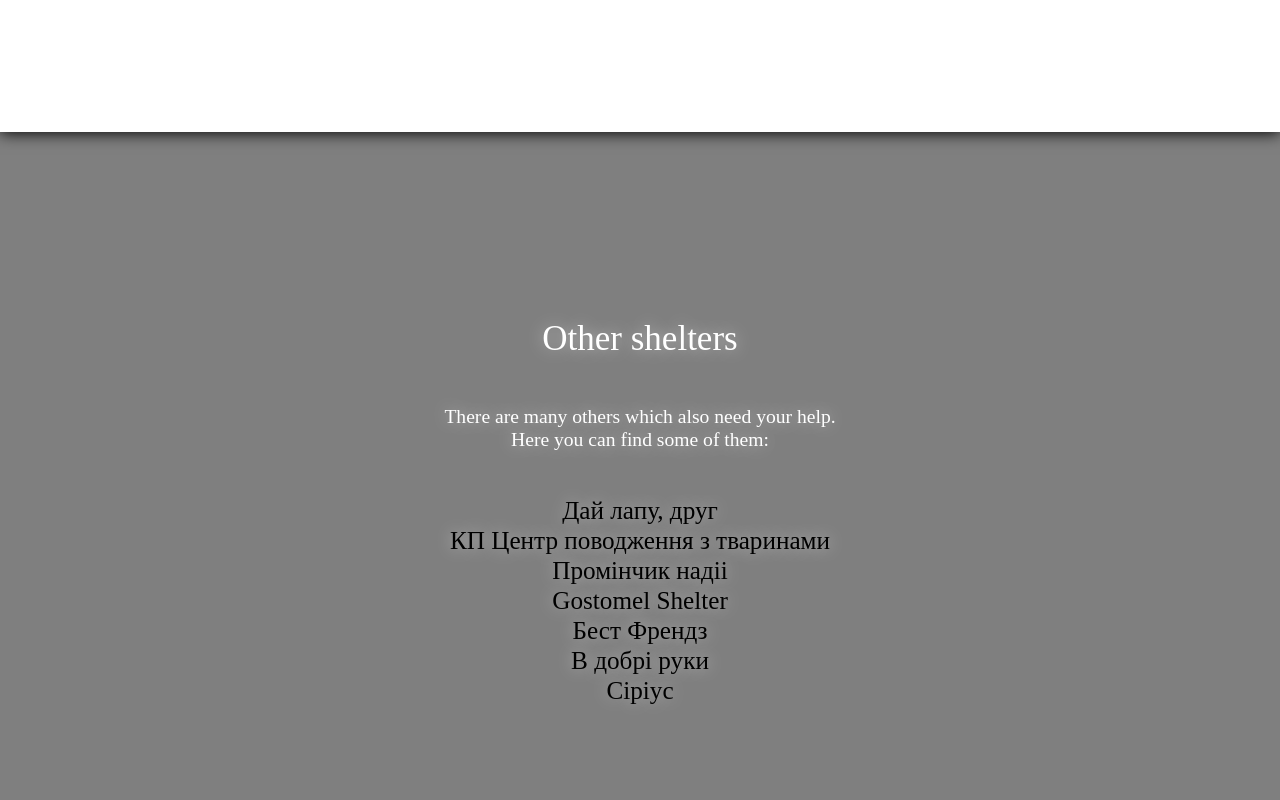
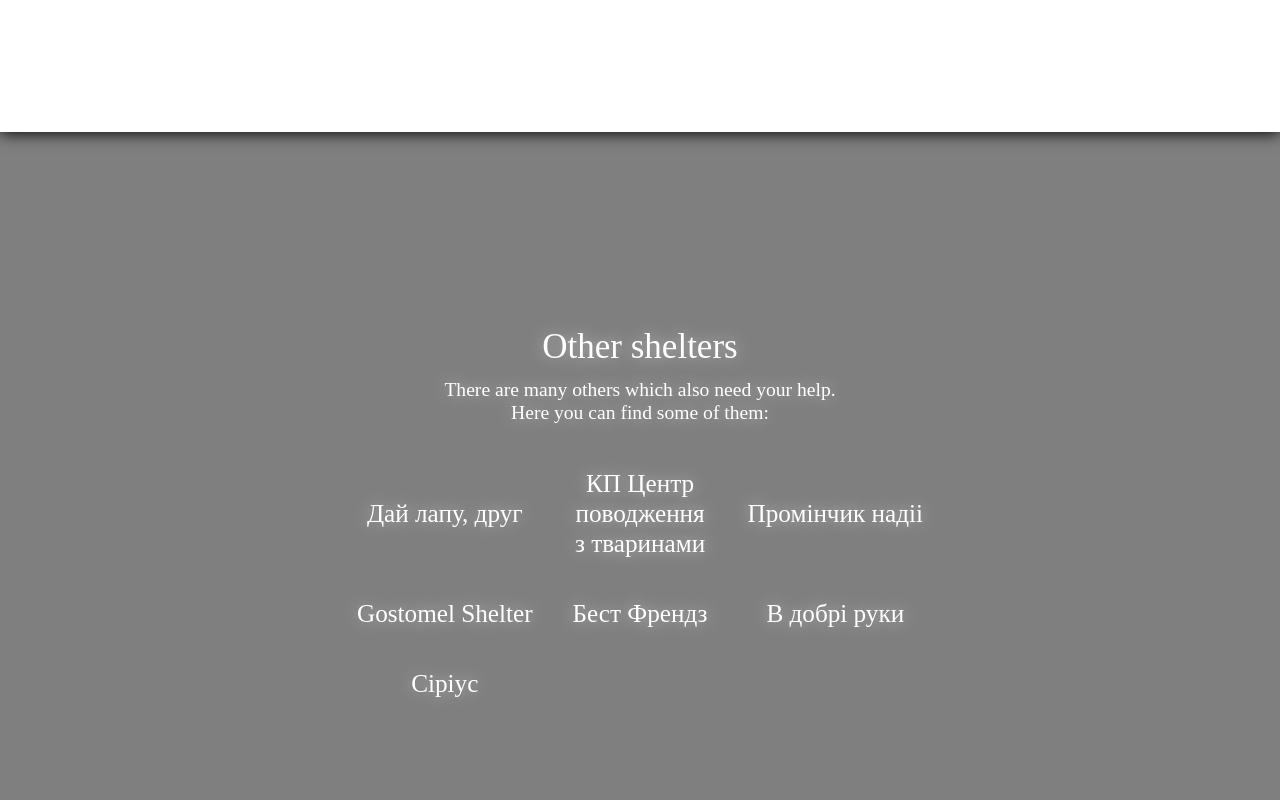
Before and after one commit to leedskiy/KNIGHTS-SOFT-SPOT, a plain HTML site: page index.html in a window 1280 px wide. Shown: the part 2680-3480 px from the top of the page. Drawn offline with Linux system fonts and the light colour scheme; a web font is replaced by a local one.

Commit message:
add block5 css

```diff
--- a/css/styleP1.css
+++ b/css/styleP1.css
@@ -319,7 +319,7 @@
     .block4__main {
         grid-template-rows: repeat(2, 1fr);
         grid-template-columns: repeat(2, 1fr);
-        row-gap: 40px;
+        row-gap: 30px;
     }
 
     .block4__item1 {
@@ -347,7 +347,6 @@
     .block4__main {
         grid-template-rows: repeat(4, auto);
         grid-template-columns: 1fr;
-        row-gap: 40px;
     }
 
     .block4__item1 {
@@ -376,23 +375,66 @@
 .block5 {
     background-image: url(../img/img13.1.jpeg);
 }
+
 .block5__container {
 }
+
 .block5__text {
+    gap: 10px;
 }
+
 .block5__title {
 }
+
 .block5__paragraph {
+    margin: 0 0 35px;
 }
+
 .block5__list {
+    display: grid;
+    grid-template-rows: repeat(2, auto);
+    grid-template-columns: repeat(3, auto);
+    gap: 40px;
 }
+
 .block5__element {
+    display: flex;
+    align-items: center;
+    justify-content: center;
+}
+
+.block5__element a{
+    color: #ffffff;
+}
+
+.block5__item {
+    flex: 0 0 auto;
     position: relative;
 }
+
 .block5__option {
 }
-.link {
+
+@media(max-width: 1400px){
+    .block5 {
+        background-position: 50% 0%;
+    }
 }
+
+@media(max-width: 800px){
+    .block5__list {
+        grid-template-columns: repeat(2, auto);
+    }
+}
+
+@media(max-width: 570px){
+    .block5__list {
+        grid-template-columns: 1fr;
+    }
+}
+
+/*------------------------block6------------------------*/
+
 .block6 {
 }
 .block6__container {
--- a/index.html
+++ b/index.html
@@ -183,61 +183,75 @@
                                 <h2 class="block5__title">Other shelters</h2>
 
                                 <p class="block5__paragraph">
-                                    There are many others which also need your help. <br />Here you can find some of
+                                    There are many others which also need your help. <br/>Here you can find some of
                                     them:
                                 </p>
 
                                 <ul class="block5__list">
                                     <li class="block5__element">
+                                        <div class="block5__item">
                                             <h3 class="block5__option link">
                                                 <a href="https://www.facebook.com/groups/daylapu" target="_blank">
                                                     Дай лапу, друг
                                                 </a>
                                             </h3>
+                                        </div>
                                     </li>
 
                                     <li class="block5__element">
+                                        <div class="block5__item">
                                             <h3 class="block5__option link">
                                                 <a href="https://www.facebook.com/animals.kharkov/?ref=page_internal"
                                                     target="_blank">
-                                                КП Центр поводження з тваринами
+                                                    КП Центр <br/>поводження </br>з тваринами
                                                 </a>
                                             </h3>
+                                        </div>
                                     </li>
 
                                     <li class="block5__element">
+                                        <div class="block5__item">
                                             <h3 class="block5__option link">
                                                 <a href="https://www.facebook.com/groups/737331146448350"
                                                     target="_blank">Промінчик надіі</a>
                                             </h3>
+                                        </div>
                                     </li>
 
                                     <li class="block5__element">
+                                        <div class="block5__item">
                                             <h3 class="block5__option link">
                                                 <a href="https://www.gostomelshelter.com/" target="_blank">Gostomel
                                                     Shelter</a>
                                             </h3>
+                                        </div>
                                     </li>
 
                                     <li class="block5__element">
+                                        <div class="block5__item">
                                             <h3 class="block5__option link">
                                                 <a href="https://www.instagram.com/priiut_best_friends/?utm_source=ig_embed&ig_rid=cbf9bb2e-fcef-4a45-bc14-7f5de7e9583f"
                                                     target="_blank">
                                                     Бест Френдз
                                                 </a>
                                             </h3>
+                                        </div>
                                     </li>
 
                                     <li class="block5__element">
+                                        <div class="block5__item">
                                             <h3 class="block5__option link">
                                                 <a href="https://dobri-ruky.com.ua/" target="_blank">В добрі руки</a>
                                             </h3>
+                                        </div>
                                     </li>
 
                                     <li class="block5__element">
+                                        <div class="block5__item">
                                             <h3 class="block5__option link">
                                                 <a href="https://dogcat.com.ua/en" target="_blank">Сіріус</a>
                                             </h3>
+                                        </div>
                                     </li>
                                 </ul>
                             </article>
--- a/js/scriptP1.js
+++ b/js/scriptP1.js
@@ -1,6 +1,7 @@
 const elem = document.documentElement;
 let elemWidth = elem.clientWidth;
 const block1Text = document.querySelector('.block1__text');
+const block5Paragraph = document.querySelector('.block5__paragraph');
 
 window.addEventListener("resize", windowSizeChange);
 
@@ -12,12 +13,16 @@ function windowSizeChange() {
         <div class="block1__separator"></div>
         <h3 class="block1__phrase1">Even knights<br/>can't resist pets</h3>
         <h3 class="block1__phrase2">Shelter a new<br/>friend in<br/>your castle</h3>`;
+        block5Paragraph.innerHTML = `There are many others<br/> which also need your help. <br/>Here you can find some of
+        them:`;
     }
     else {
         block1Text.innerHTML = `<h1 class="block1__name">KNIGHT'S SOFT SPOT</h1>
         <div class="block1__separator"></div>
         <h3 class="block1__phrase1">Even knights can't resist pets</h3>
         <h3 class="block1__phrase2">Shelter a new friend in your castle</h3>`;
+        block5Paragraph.innerHTML = `There are many others which also need your help. <br/>Here you can find some of
+        them:`;
     }
 }
 
```
Lines whose indentation alone changed are shown as unchanged.
